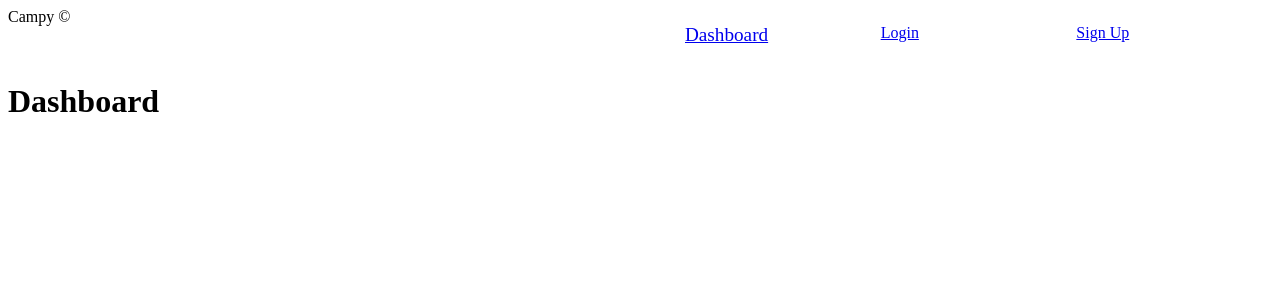
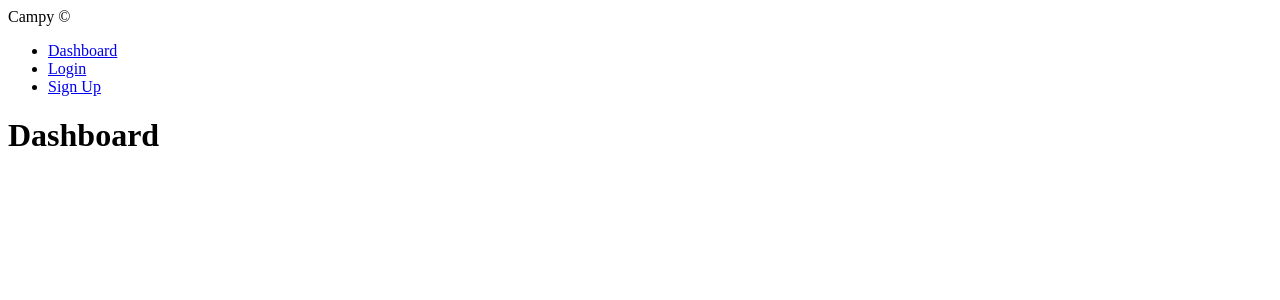
Before and after one commit to Vincent440/campy, a React (Vite) app in the folder client/: page / in a window 1280 px wide. Shown: the top 300 px of the page. Built offline with nearby package versions, Linux system fonts and the light colour scheme.

Commit message:
removed style.css and import from app.jsx

```diff
--- a/client/src/app.jsx
+++ b/client/src/app.jsx
@@ -1,4 +1,3 @@
-import './assets/style.css';
 import { Outlet } from 'react-router-dom';
 import {
   ApolloClient,
--- a/client/src/assets/style.css
+++ /dev/null
@@ -1,16 +0,0 @@
-nav {
-  display: grid;
-  gap: 10px;
-  grid-template-columns: 2fr 2fr;
-  justify-content: space-between;
-}
-
-nav ul {
-  list-style: none;
-  display: grid;
-  grid-template-columns: 1fr 1fr 1fr;
-}
-
-.active {
-  font-size: larger;
-}
```
